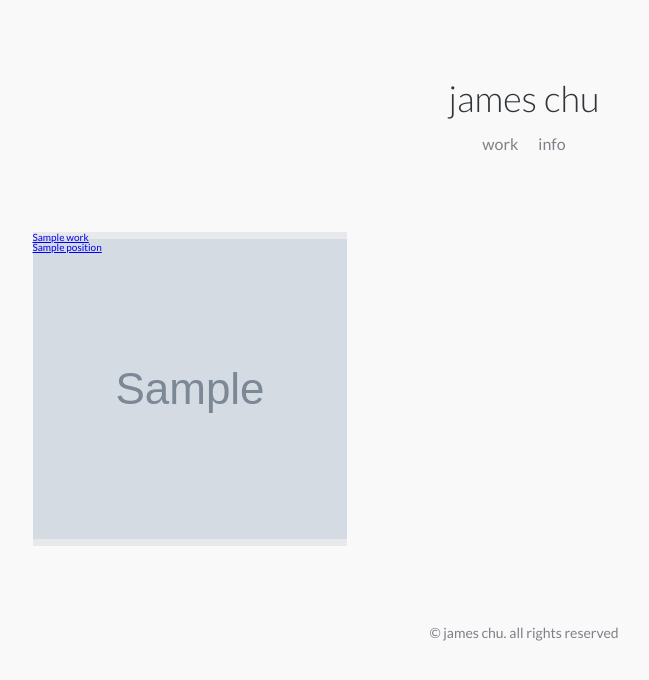
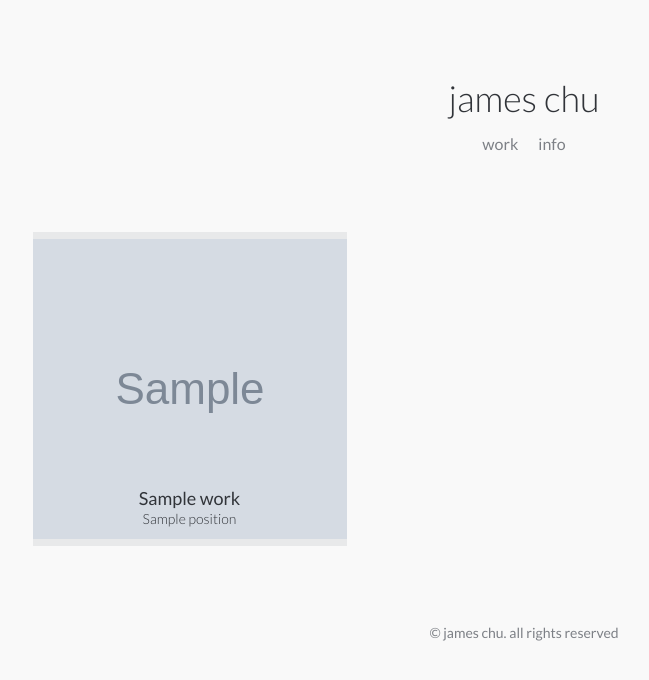
Before and after one commit to jamescchu/jameschu-v4, a PHP site: template src/View/index.html.twig in a window 1280 px wide. Shown: the top 680 px of the page, without its empty margins (116-765 px from the left). Run offline with PHP 8.4, Linux system fonts and the light colour scheme; the template is opened without the code that fills it: most values are stand-ins (such as "Sample title", 1, 10 or a date in 2020); grey boxes marked "Sample" are stand-in pictures; some libraries are stand-ins or nearby versions.

Commit message:
Works styling

```diff
--- a/assets/scss/screen.scss
+++ b/assets/scss/screen.scss
@@ -74,6 +74,35 @@ header {
     min-height: 314px;
     margin: 10px 10px;
     background-color: $gray2;
+    position: relative;
+
+    a {
+      display: block;
+      width: 100%;
+      height: 100%;
+    }
+
+    .info {
+      position: absolute;
+      bottom: 0;
+      left: 0;
+      right: 0;
+      text-align: center;
+      padding: 20px;
+
+      h2 {
+        font-size: 1.8em;
+        font-weight: normal;
+        color: $dark;
+        margin-bottom: 5px;
+      }
+
+      h3 {
+        font-size: 1.4em;
+        font-weight: 100;
+        color: $dark;
+      }
+    }
   }
 }
 
--- a/src/View/index.html.twig
+++ b/src/View/index.html.twig
@@ -5,8 +5,10 @@
   {% for work in works %}
   <li style="background-image: url('/thumbnails/{{ work.slug}}.png');">
     <a href="/works/{{ work.slug }}">
-      <h2>{{ work.name }}</h2>
-      <h3>{{ work.position }}</h3>
+      <div class="info">
+        <h2>{{ work.name }}</h2>
+        <h3>{{ work.position }}</h3>
+      </div>
     </a>
   </li>
   {% endfor %}
--- a/web/css/screen.css
+++ b/web/css/screen.css
@@ -98,7 +98,28 @@ header {
     min-width: 314px;
     min-height: 314px;
     margin: 10px 10px;
-    background-color: #E8E9EA; }
+    background-color: #E8E9EA;
+    position: relative; }
+    .works li a {
+      display: block;
+      width: 100%;
+      height: 100%; }
+    .works li .info {
+      position: absolute;
+      bottom: 0;
+      left: 0;
+      right: 0;
+      text-align: center;
+      padding: 20px; }
+      .works li .info h2 {
+        font-size: 1.8em;
+        font-weight: normal;
+        color: #313439;
+        margin-bottom: 5px; }
+      .works li .info h3 {
+        font-size: 1.4em;
+        font-weight: 100;
+        color: #313439; }
 
 footer {
   margin: 80px 0;
```
